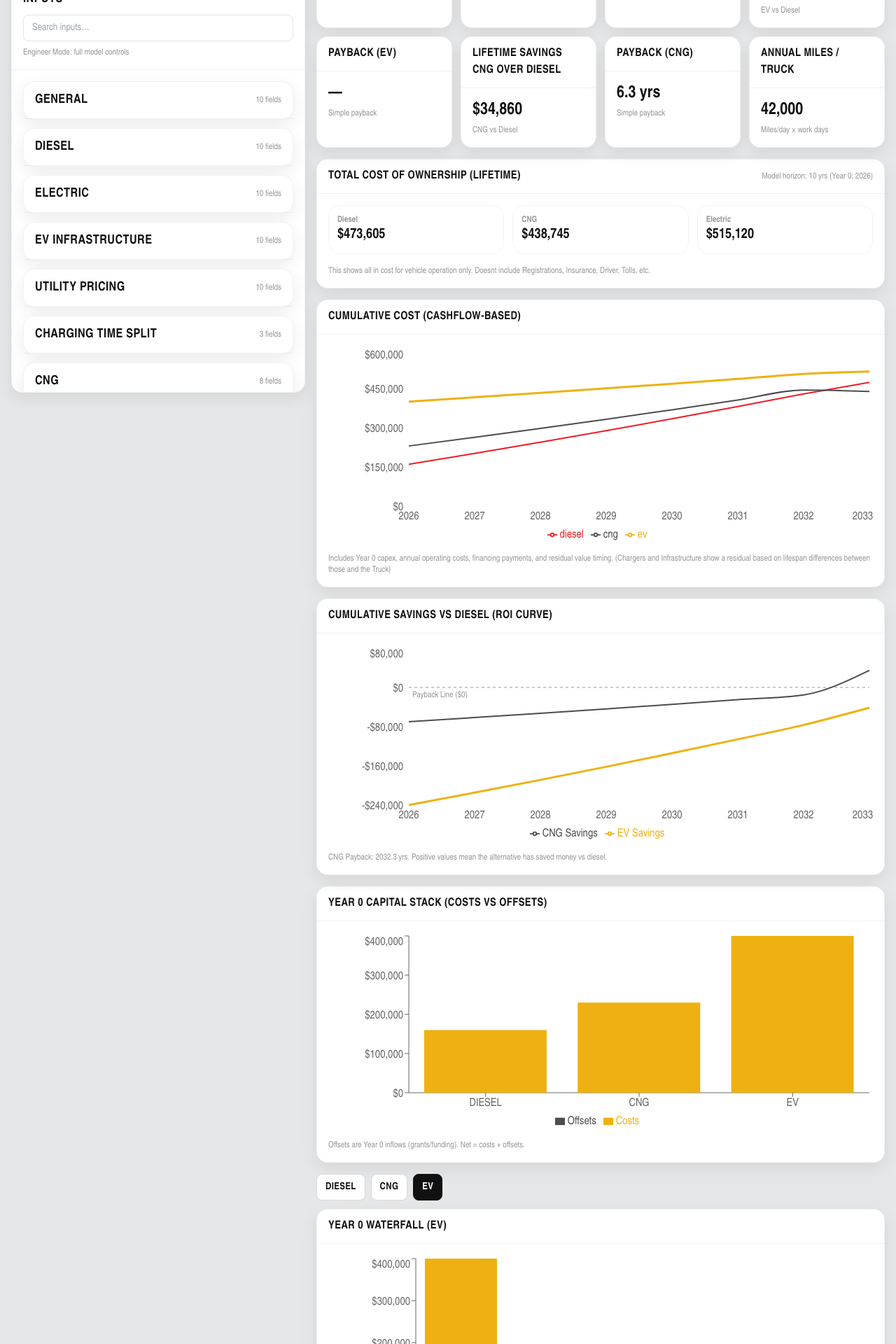
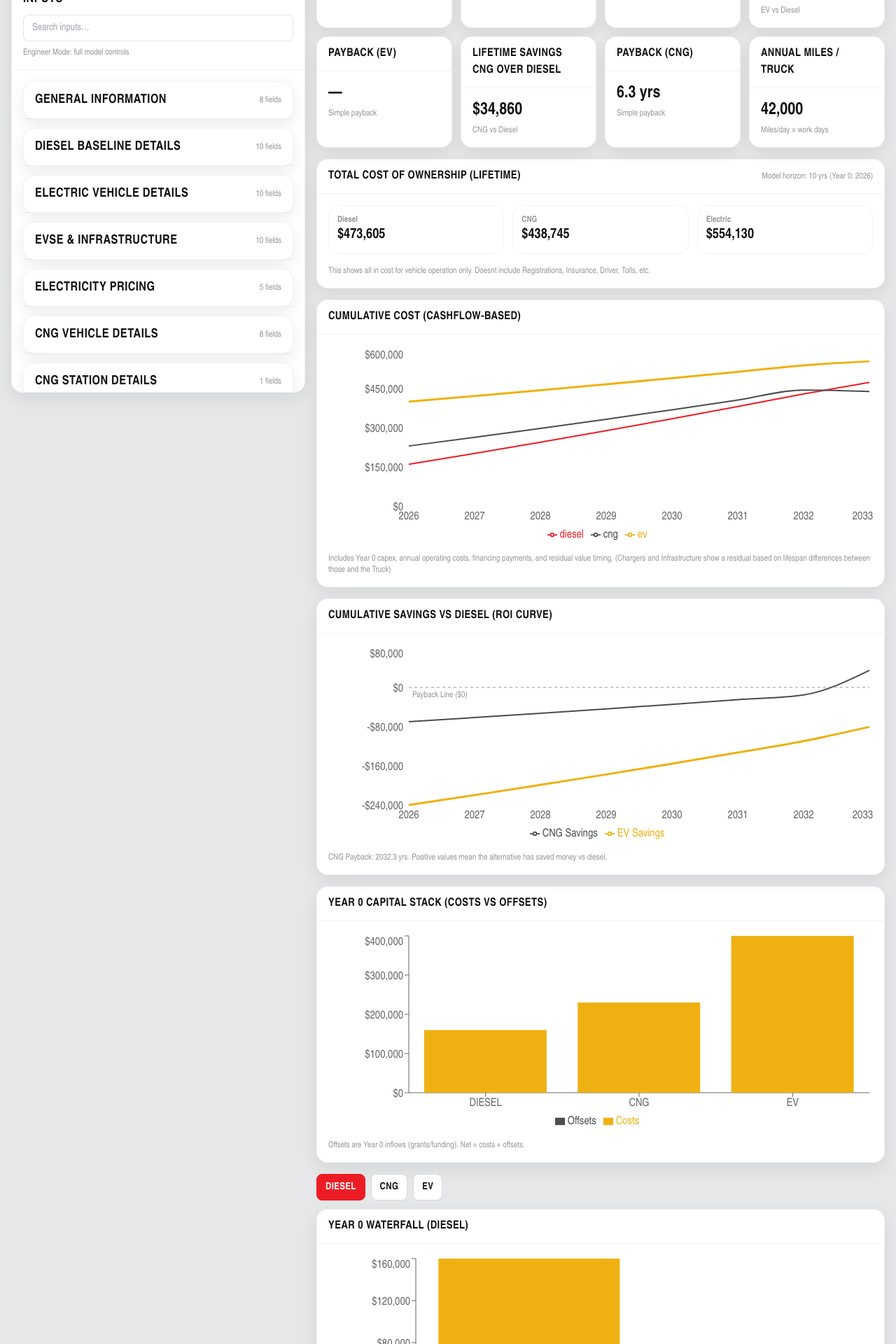
Before and after one commit to coltersouser/RushTCOCalculator, a React (Vite) app: page / in a window 1280 px wide. Shown: the part 240-2160 px from the top of the page at 70% size. Built offline with nearby package versions, Linux system fonts and the light colour scheme.

Commit message:
cleaned up inputs

```diff
--- a/src/schema/inputs.schema.ts
+++ b/src/schema/inputs.schema.ts
@@ -4,27 +4,27 @@ export const inputSchema: InputSchema = {
   "groups": [
     {
       "id": "general",
-      "label": "General",
+      "label": "General Information",
       "order": 1
     },
     {
       "id": "diesel",
-      "label": "Diesel",
+      "label": "Diesel Baseline Details",
       "order": 2
     },
     {
       "id": "ev",
-      "label": "Electric",
+      "label": "Electric Vehicle Details",
       "order": 3
     },
     {
       "id": "evInfra",
-      "label": "EV Infrastructure",
+      "label": "EVSE & Infrastructure",
       "order": 4
     },
     {
       "id": "utility",
-      "label": "Utility Pricing",
+      "label": "Electricity Pricing",
       "order": 5
     },
     {
@@ -34,17 +34,17 @@ export const inputSchema: InputSchema = {
     },
     {
       "id": "cng",
-      "label": "CNG",
+      "label": "CNG Vehicle Details",
       "order": 7
     },
     {
       "id": "cngStation",
-      "label": "CNG Station",
+      "label": "CNG Station Details",
       "order": 8
     },
     {
       "id": "financial",
-      "label": "Financial",
+      "label": "Financial Details",
       "order": 9
     }
   ],
@@ -161,7 +161,14 @@ export const inputSchema: InputSchema = {
       "min": 0,
       "max": 200,
       "step": 1,
-      "advanced": true
+      "advanced": true,
+       "showWhen": [
+        {
+          "key": "general.lcfsApplicable",
+          "equals": true
+        }
+      ]
+
     },
     {
       "key": "general.ngCarbonIntensity",
@@ -172,7 +179,13 @@ export const inputSchema: InputSchema = {
       "min": 0,
       "max": 200,
       "step": 1,
-      "advanced": true
+      "advanced": true,
+       "showWhen": [
+        {
+          "key": "general.lcfsApplicable",
+          "equals": true
+        }
+      ]
     },
     {
       "key": "general.lcfsCreditValuePerUnit",
@@ -307,7 +320,7 @@ export const inputSchema: InputSchema = {
   "label": "Simultaneous Charging Factor",
   "group": "ev",
   "type": "percent",
-  "default": .6,
+  "default": 1,
   "min": .1,
   "max": 1,
   "step": .05,
@@ -469,7 +482,7 @@ export const inputSchema: InputSchema = {
       "label": "SCE phased-in demand charge",
       "group": "utility",
       "type": "toggle",
-      "default": true,
+      "default": false,
       "advanced": true
     },
     {
@@ -477,7 +490,7 @@ export const inputSchema: InputSchema = {
       "label": "TOU rate schedule",
       "group": "utility",
       "type": "toggle",
-      "default": true,
+      "default": false,
       "advanced": true
     },
     {
@@ -785,7 +798,7 @@ export const inputSchema: InputSchema = {
       "label": "Installing CNG filling station",
       "group": "cngStation",
       "type": "toggle",
-      "default": true,
+      "default": false,
       "advanced": true
     },
     {
@@ -1065,7 +1078,7 @@ export const inputSchema: InputSchema = {
     },
     {
       "key": "cng.fuelPricePerGge",
-      "label": "CNG fuel price ($/GGE)",
+      "label": "CNG fuel price ($/DGE)",
       "group": "cng",
       "type": "currency",
       "default": 3.5,
--- a/src/ui/components/Year0WaterfallSwitcher.tsx
+++ b/src/ui/components/Year0WaterfallSwitcher.tsx
@@ -2,8 +2,25 @@ import { useState } from "react";
 import type { CalcSummary, Powertrain } from "../../engine/calc";
 import { Year0Waterfall } from "./Year0Waterfall";
 
-export function Year0WaterfallSwitcher({ summary }: { summary: CalcSummary }) {
-  const [selectedPowertrain, setSelectedPowertrain] = useState<Powertrain>("ev");
+export function Year0WaterfallSwitcher({
+  summary,
+  activeTech,
+}: {
+  summary: CalcSummary;
+  activeTech: { diesel: boolean; cng: boolean; ev: boolean };
+})
+ {
+  const [selectedPowertrain, setSelectedPowertrain] = useState<Powertrain>("diesel");
+
+  const availablePowertrains: Powertrain[] = [
+  "diesel",
+  ...(activeTech.cng ? ["cng" as const] : []),
+  ...(activeTech.ev ? ["ev" as const] : []),
+];
+
+const activeSelected = availablePowertrains.includes(selectedPowertrain)
+  ? selectedPowertrain
+  : availablePowertrains[0];
 
   return (
     <div className="space-y-3">
@@ -25,7 +42,7 @@ export function Year0WaterfallSwitcher({ summary }: { summary: CalcSummary }) {
           onClick={() => setSelectedPowertrain("cng")}
           className={`px-3 py-2 rounded-lg text-sm font-bold uppercase tracking-wide border transition ${
             selectedPowertrain === "cng"
-              ? "bg-rush-gold text-rush-black border-rush-gold"
+              ? "bg-rush-black text-white border-rush-black"
               : "bg-white text-rush-black border-[rgba(0,0,0,0.15)] hover:bg-gray-50"
           }`}
         >
@@ -37,7 +54,7 @@ export function Year0WaterfallSwitcher({ summary }: { summary: CalcSummary }) {
           onClick={() => setSelectedPowertrain("ev")}
           className={`px-3 py-2 rounded-lg text-sm font-bold uppercase tracking-wide border transition ${
             selectedPowertrain === "ev"
-              ? "bg-rush-black text-white border-rush-black"
+              ? "bg-rush-gold text-rush-black border-rush-black"
               : "bg-white text-rush-black border-[rgba(0,0,0,0.15)] hover:bg-gray-50"
           }`}
         >
@@ -45,7 +62,7 @@ export function Year0WaterfallSwitcher({ summary }: { summary: CalcSummary }) {
         </button>
       </div>
 
-      <Year0Waterfall summary={summary} powertrain={selectedPowertrain} />
+      <Year0Waterfall summary={summary} powertrain={activeSelected} />
     </div>
   );
 }
```
